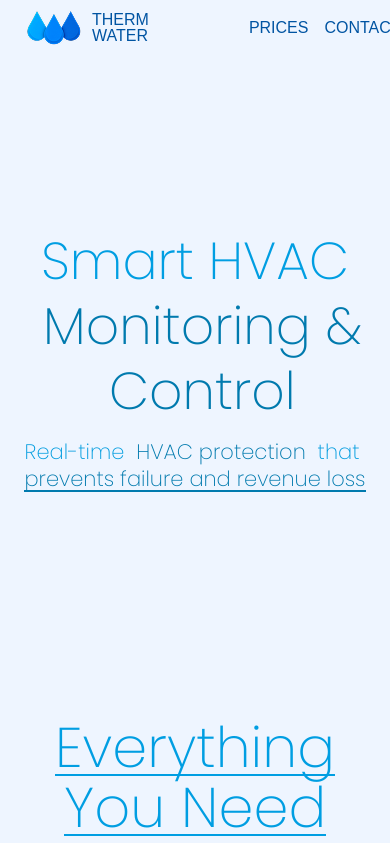
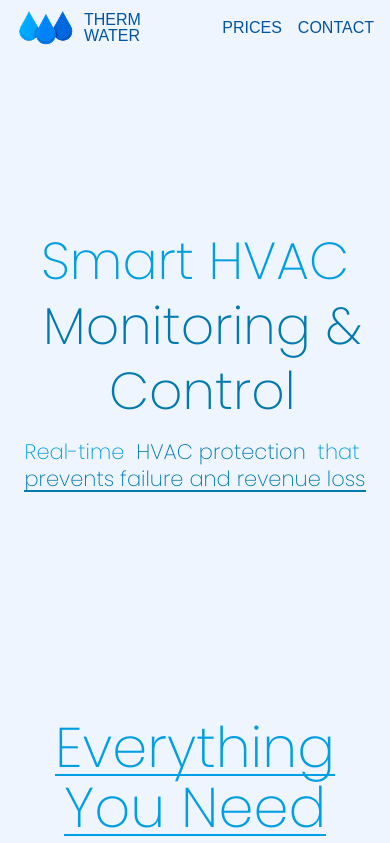
Before and after one commit to arthuur01/therm-water-sms, a Next.js app: page / in a window 390 px wide. Shown: the top 843 px of the page. Built offline with nearby package versions, Linux system fonts and the light colour scheme; a web font is replaced by a local one.

Commit message:
fix: update Navbar component layout for improved responsiveness

```diff
--- a/app/components/Navbar.tsx
+++ b/app/components/Navbar.tsx
@@ -80,7 +80,7 @@ export default function Navbar() {
   }, []);
 
   return (
-    <nav className="flex justify-between items-center px-6 py-2 md:px-8 md:py-4 fixed top-0 md:left-0 md:right-0 z-50 bg-background gap-40">
+    <nav className="fixed top-0 left-0 right-0 z-50 flex items-center justify-start gap-23 bg-background px-4 py-2 md:justify-between md:gap-40 md:px-8 md:py-4">
       {/* Primeiro elemento - THERM WATER */}
       <div className="hidden md:block font-inter text-[20px] text-[#0054A2] hover:text-[#0077CC] transition-colors duration-300">
         <span ref={thermRef} className="inline-block">THERM</span>
@@ -98,7 +98,7 @@ export default function Navbar() {
           className="object-contain"
         />
         <div className="font-inter text-[16px] leading-none text-[#0054A2] md:hidden">
-          <span className="inline-block">THERM</span>
+          <span className="inline-block">THERM</span><br />
           <span className=" inline-block">WATER</span>
         </div>
       </div>
```
